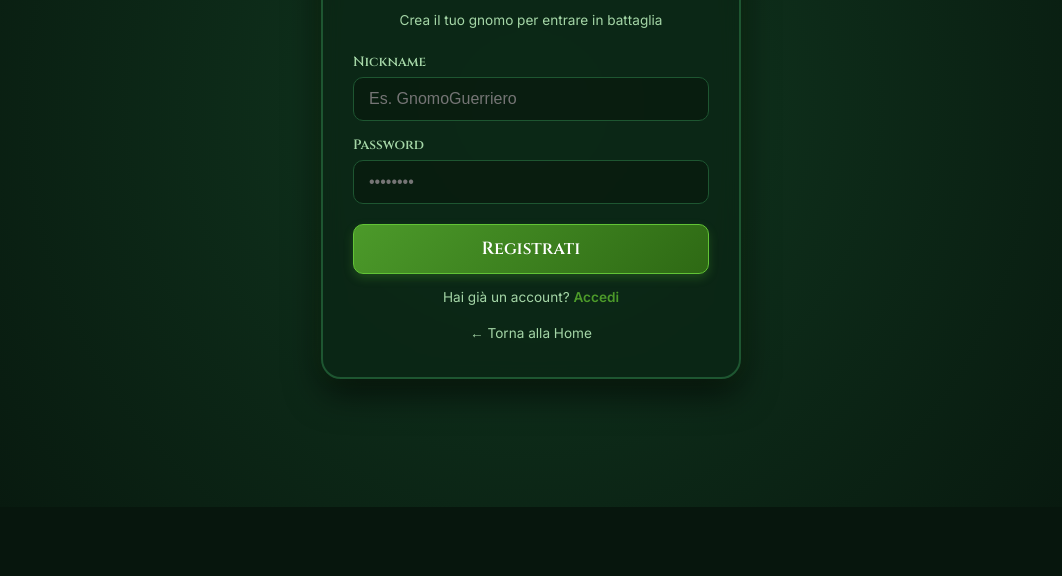
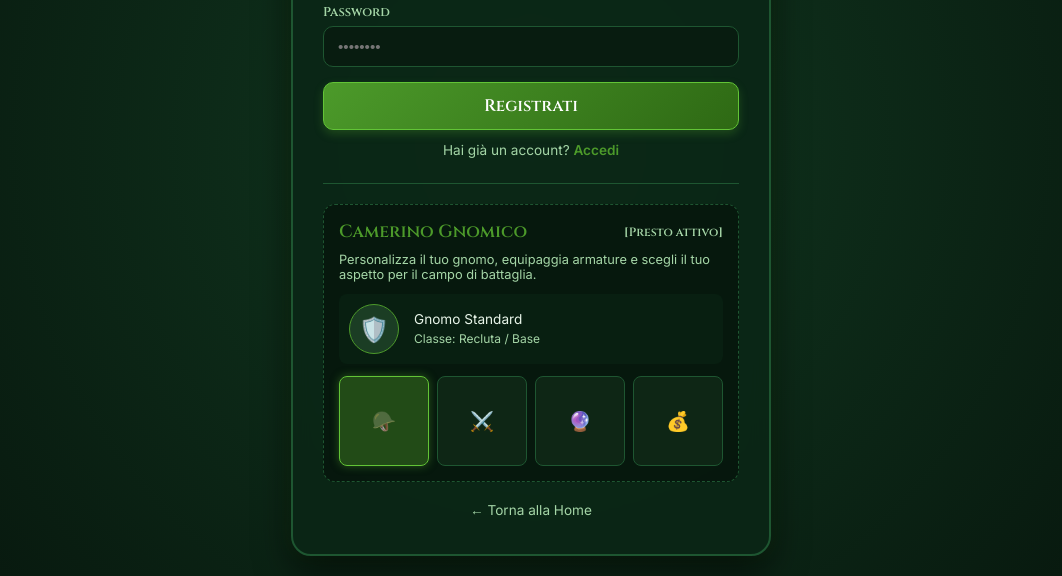
Before and after one commit to Fronteee09/Battaglie-Gnomiche-, a plain HTML site: page account.html in a window 1280 px wide. Shown: the part 293-869 px from the top of the page, without its empty margins (109-1171 px from the left). Before the commit the page ends 800 px from the top, so only its background shows below. Drawn offline with Linux system fonts and the light colour scheme; no server answers.

Commit message:
Update account.html

```diff
--- a/account.html
+++ b/account.html
@@ -3,7 +3,7 @@
 <head>
     <meta charset="UTF-8">
     <meta name="viewport" content="width=device-width, initial-scale=1.0">
-    <title>Account - Battaglie Gnomiche</title>
+    <title>Account e Camerino - Battaglie Gnomiche</title>
     <!-- Favicon -->
     <link rel="icon" type="image/png" href="logobattagliegnomiche.png">
 
@@ -13,7 +13,7 @@
     <style>
         :root {
             --bg-dark: #07160d;
-            --container-bg: rgba(11, 38, 22, 0.85);
+            --container-bg: rgba(11, 38, 22, 0.88);
             --border-green: #1e5631;
             --accent-green: #4c9a2a;
             --accent-hover: #5ab834;
@@ -48,22 +48,22 @@
             border-radius: 20px;
             box-shadow: 0 15px 35px rgba(0, 0, 0, 0.6), 0 0 20px rgba(76, 154, 42, 0.15);
             width: 100%;
-            max-width: 420px;
+            max-width: 480px;
             padding: 35px 30px;
             text-align: center;
         }
 
         .logo {
-            width: 80px;
-            height: 80px;
+            width: 75px;
+            height: 75px;
             object-fit: contain;
-            margin-bottom: 15px;
+            margin-bottom: 10px;
             filter: drop-shadow(0 4px 8px rgba(0, 0, 0, 0.5));
         }
 
         h1 {
             font-family: 'Cinzel', serif;
-            font-size: 1.6rem;
+            font-size: 1.5rem;
             color: var(--text-light);
             margin-bottom: 5px;
         }
@@ -71,7 +71,7 @@
         .subtitle {
             font-size: 0.85rem;
             color: var(--text-muted);
-            margin-bottom: 25px;
+            margin-bottom: 20px;
         }
 
         /* Form e Input */
@@ -82,20 +82,20 @@
 
         label {
             display: block;
-            font-size: 0.85rem;
+            font-size: 0.8rem;
             color: var(--text-muted);
-            margin-bottom: 6px;
+            margin-bottom: 5px;
             font-family: 'Cinzel', serif;
         }
 
         input {
             width: 100%;
-            padding: 12px 15px;
+            padding: 11px 14px;
             background-color: rgba(7, 22, 13, 0.6);
             border: 1px solid var(--border-green);
             border-radius: 10px;
             color: var(--text-light);
-            font-size: 1rem;
+            font-size: 0.95rem;
             outline: none;
             transition: border-color 0.2s;
         }
@@ -109,7 +109,7 @@
             width: 100%;
             padding: 12px;
             font-family: 'Cinzel', serif;
-            font-size: 1.1rem;
+            font-size: 1.05rem;
             font-weight: 600;
             color: #ffffff;
             background: linear-gradient(135deg, #4c9a2a 0%, #2e6914 100%);
@@ -118,7 +118,7 @@
             box-shadow: 0 4px 10px rgba(76, 154, 42, 0.3);
             cursor: pointer;
             transition: all 0.25s ease;
-            margin-top: 20px;
+            margin-top: 15px;
         }
 
         .btn:hover {
@@ -127,7 +127,7 @@
         }
 
         .toggle-text {
-            margin-top: 15px;
+            margin-top: 12px;
             font-size: 0.85rem;
             color: var(--text-muted);
         }
@@ -142,15 +142,11 @@
             text-decoration: underline;
         }
 
-        /* Stato utente loggato / Messaggi */
-        #logged-in-section {
-            display: none;
-        }
-
+        /* Messaggi */
         .msg {
-            margin-top: 15px;
-            font-size: 0.85rem;
-            padding: 10px;
+            margin-top: 12px;
+            font-size: 0.8rem;
+            padding: 8px;
             border-radius: 8px;
             display: none;
         }
@@ -167,6 +163,110 @@
             border: 1px solid var(--success-color);
             color: var(--success-color);
             display: block;
+        }
+
+        /* Divisore */
+        .divider {
+            margin: 25px 0 20px 0;
+            border: none;
+            height: 1px;
+            background-color: var(--border-green);
+        }
+
+        /* SEZIONE CAMERINO (Personaggio) */
+        .dressing-room {
+            text-align: left;
+            background: rgba(5, 15, 9, 0.6);
+            border: 1px dashed var(--border-green);
+            border-radius: 12px;
+            padding: 15px;
+            margin-top: 10px;
+        }
+
+        .dressing-title {
+            font-family: 'Cinzel', serif;
+            font-size: 1.1rem;
+            color: var(--accent-green);
+            margin-bottom: 8px;
+            display: flex;
+            align-items: center;
+            justify-content: space-between;
+        }
+
+        .dressing-desc {
+            font-size: 0.8rem;
+            color: var(--text-muted);
+            margin-bottom: 12px;
+        }
+
+        .character-preview-box {
+            display: flex;
+            align-items: center;
+            gap: 15px;
+            background: rgba(11, 38, 22, 0.5);
+            padding: 10px;
+            border-radius: 8px;
+            margin-bottom: 12px;
+        }
+
+        .avatar-placeholder {
+            width: 50px;
+            height: 50px;
+            background-color: #1b3d24;
+            border: 1px solid var(--accent-green);
+            border-radius: 50%;
+            display: flex;
+            align-items: center;
+            justify-content: center;
+            font-size: 1.5rem;
+        }
+
+        .character-info span {
+            display: block;
+            font-size: 0.85rem;
+            color: var(--text-light);
+        }
+
+        .character-info small {
+            font-size: 0.75rem;
+            color: var(--text-muted);
+        }
+
+        /* Griglia scelta gnomi (anteprima placeholder) */
+        .gnome-grid {
+            display: grid;
+            grid-template-columns: repeat(4, 1fr);
+            gap: 8px;
+            margin-top: 10px;
+        }
+
+        .gnome-slot {
+            aspect-ratio: 1;
+            background: rgba(27, 61, 36, 0.4);
+            border: 1px solid var(--border-green);
+            border-radius: 8px;
+            display: flex;
+            align-items: center;
+            justify-content: center;
+            font-size: 1.2rem;
+            cursor: pointer;
+            transition: all 0.2s;
+        }
+
+        .gnome-slot:hover {
+            border-color: var(--accent-green);
+            background: rgba(76, 154, 42, 0.2);
+            transform: scale(1.05);
+        }
+
+        .gnome-slot.selected {
+            border-color: #62c436;
+            background: rgba(76, 154, 42, 0.4);
+            box-shadow: 0 0 8px rgba(76, 154, 42, 0.5);
+        }
+
+        #logged-in-controls {
+            display: none;
         }
 
         .back-link {
@@ -187,7 +287,7 @@
     <div class="main-container">
         <img src="logobattagliegnomiche.png" alt="Logo" class="logo">
 
-        <!-- SEZIONE FORM (Login / Registrazione) -->
+        <!-- SEZIONE AUTH (Login / Registrazione) -->
         <div id="auth-section">
             <h1 id="form-title">Registrazione</h1>
             <p class="subtitle" id="form-subtitle">Crea il tuo gnomo per entrare in battaglia</p>
@@ -211,25 +311,51 @@
             </div>
         </div>
 
-        <!-- SEZIONE UTENTE LOGGATO (Gestione Account & Avatar) -->
-        <div id="logged-in-section">
-            <h1>Il tuo Gnomo</h1>
+        <!-- SEZIONE UTENTE LOGGATO (Gestione Profilo Base) -->
+        <div id="logged-in-controls" style="display: none;">
+            <h1>Area Personale</h1>
             <p class="subtitle">Bentornato, <span id="display-username" style="color: var(--accent-green); font-weight: bold;"></span>!</p>
-
             <div id="logged-alert" class="msg"></div>
 
             <div class="form-group">
-                <label for="new-avatar">URL Avatar / Immagine</label>
-                <input type="text" id="new-avatar" placeholder="https://esempio.com/avatar.png">
+                <label for="new-avatar">URL Avatar Personalizzato</label>
+                <input type="text" id="new-avatar" placeholder="https://esempio.com/tuo-avatar.png">
             </div>
-            <button type="button" class="btn" id="save-profile-btn">Salva Profilo</button>
-            <button type="button" class="btn" id="logout-btn" style="background: linear-gradient(135deg, #8b0000 0%, #4a0000 100%); border-color: #b22222; margin-top: 10px;">Esci</button>
+            <button type="button" class="btn" id="save-profile-btn" style="margin-top: 5px;">Salva Avatar</button>
+            <button type="button" class="btn" id="logout-btn" style="background: linear-gradient(135deg, #8b0000 0%, #4a0000 100%); border-color: #b22222; margin-top: 8px;">Esci dall'Account</button>
+        </div>
+
+        <hr class="divider">
+
+        <!-- SEZIONE CAMERINO (Scelta Personaggio) -->
+        <div class="dressing-room">
+            <div class="dressing-title">
+                <span>Camerino Gnomico</span>
+                <span style="font-size: 0.75rem; color: var(--text-muted);">[Presto attivo]</span>
+            </div>
+            <p class="dressing-desc">Personalizza il tuo gnomo, equipaggia armature e scegli il tuo aspetto per il campo di battaglia.</p>
+
+            <div class="character-preview-box">
+                <div class="avatar-placeholder">🛡️</div>
+                <div class="character-info" style="text-align: left;">
+                    <span id="preview-name">Gnomo Standard</span>
+                    <small>Classe: Recluta / Base</small>
+                </div>
+            </div>
+
+            <!-- Griglia futura per la selezione dei personaggi/skin -->
+            <div class="gnome-grid">
+                <div class="gnome-slot selected" title="Gnomo Base">🪖</div>
+                <div class="gnome-slot" title="Gnomo Guerriero">⚔️</div>
+                <div class="gnome-slot" title="Gnomo Mago">🔮</div>
+                <div class="gnome-slot" title="Gnomo Mercante">💰</div>
+            </div>
         </div>
 
         <a href="index.html" class="back-link">&larr; Torna alla Home</a>
     </div>
 
-    <!-- Script JavaScript con Firebase -->
+    <!-- Script JavaScript Firebase -->
     <script type="module">
         import { initializeApp } from "https://www.gstatic.com/firebasejs/10.8.0/firebase-app.js";
         import {
@@ -244,11 +370,9 @@
             doc,
             setDoc,
             getDoc,
-            updateFromServer,
             updateDoc
         } from "https://www.gstatic.com/firebasejs/10.8.0/firebase-firestore.js";
 
-        // Configurazione Firebase dal tuo progetto
         const firebaseConfig = {
             apiKey: "AIzaSyBJHChFOVuJBIjtG4y4HxNSrMJqSgiTvo0",
             authDomain: "battaglie-gnomiche.firebaseapp.com",
@@ -263,9 +387,8 @@
         const auth = getAuth(app);
         const db = getFirestore(app);
 
-        // Elementi DOM
         const authSection = document.getElementById("auth-section");
-        const loggedInSection = document.getElementById("logged-in-section");
+        const loggedInControls = document.getElementById("logged-in-controls");
         const authForm = document.getElementById("auth-form");
         const formTitle = document.getElementById("form-title");
         const formSubtitle = document.getElementById("form-subtitle");
@@ -275,23 +398,20 @@
         const alertBox = document.getElementById("alert-box");
         const loggedAlert = document.getElementById("logged-alert");
         const displayUsername = document.getElementById("display-username");
+        const previewName = document.getElementById("preview-name");
         const newAvatarInput = document.getElementById("new-avatar");
         const saveProfileBtn = document.getElementById("save-profile-btn");
         const logoutBtn = document.getElementById("logout-btn");
 
         let isLoginMode = false;
 
-        // Funzione per mostrare errori o successi
         function showAlert(message, type = "error", isLoggedArea = false) {
             const box = isLoggedArea ? loggedAlert : alertBox;
             box.textContent = message;
             box.className = `msg ${type}`;
-            setTimeout(() => {
-                box.className = "msg";
-            }, 4000);
+            setTimeout(() => { box.className = "msg"; }, 4000);
         }
 
-        // Cambia tra Registrazione e Accesso
         switchMode.addEventListener("click", (e) => {
             e.preventDefault();
             isLoginMode = !isLoginMode;
@@ -306,31 +426,23 @@
                 submitBtn.textContent = "Registrati";
                 toggleContainer.innerHTML = 'Hai già un account? <a href="#" id="switch-mode">Accedi</a>';
             }
-            // Riattacca l'evento al nuovo link generato dinamicamente
             document.getElementById("switch-mode").addEventListener("click", arguments.callee);
         });
 
-        // Gestione Invio Form (Registrazione / Login)
         authForm.addEventListener("submit", async (e) => {
             e.preventDefault();
             const nickname = document.getElementById("nickname").value.trim();
             const password = document.getElementById("password").value;
-
-            // Trasformiamo il nickname in email univoca per Firebase Auth
-            // Sostituiamo gli spazi con underscore per evitare errori
             const formattedNickname = nickname.toLowerCase().replace(/\s+/g, '_');
             const fakeEmail = `${formattedNickname}@battagliegnomiche.local`;
 
             try {
                 if (isLoginMode) {
-                    // Login
                     await signInWithEmailAndPassword(auth, fakeEmail, password);
                 } else {
-                    // Registrazione
                     const userCredential = await createUserWithEmailAndPassword(auth, fakeEmail, password);
                     const user = userCredential.user;
 
-                    // Creazione del documento utente su Firestore
                     await setDoc(doc(db, "users", user.uid), {
                         username: nickname,
                         avatarUrl: "",
@@ -343,67 +455,66 @@
                 console.error(error);
                 let errorMsg = "Errore durante l'operazione.";
                 if (error.code === 'auth/email-already-in-use') errorMsg = "Questo nickname è già occupato!";
-                if (error.code === 'auth/invalid-credential' || error.code === 'auth/wrong-password' || error.code === 'auth/user-not-found') errorMsg = "Nickname o password errati.";
+                if (error.code === 'auth/invalid-credential' || error.code === 'auth/wrong-password') errorMsg = "Nickname o password errati.";
                 if (error.code === 'auth/weak-password') errorMsg = "La password deve essere di almeno 6 caratteri.";
                 showAlert(errorMsg, "error");
             }
         });
 
-        // Monitoraggio dello stato di autenticazione (Login/Logout automatico)
         onAuthStateChanged(auth, async (user) => {
             if (user) {
-                // Utente loggato: recuperiamo i dati da Firestore
                 authSection.style.display = "none";
-                loggedInSection.style.display = "block";
+                loggedInControls.style.display = "block";
 
                 try {
-                    const userDocRef = doc(db, "users", user.uid);
-                    const userDoc = await getDoc(userDocRef);
+                    const userDoc = await getDoc(doc(db, "users", user.uid));
                     if (userDoc.exists()) {
                         const userData = userDoc.data();
-
-                        // Controllo se l'utente è bannato
                         if (userData.isBanned) {
                             alert("Il tuo account è stato bannato.");
                             await signOut(auth);
                             return;
                         }
-
                         displayUsername.textContent = userData.username;
+                        previewName.textContent = userData.username;
                         newAvatarInput.value = userData.avatarUrl || "";
                     }
                 } catch (err) {
-                    console.error("Errore nel recupero dati utente:", err);
+                    console.error("Errore recupero utente:", err);
                 }
             } else {
-                // Utente non loggato
                 authSection.style.display = "block";
-                loggedInSection.style.display = "none";
+                loggedInControls.style.display = "none";
+                previewName.textContent = "Gnomo Standard";
             }
         });
 
-        // Salvataggio Profilo (Avatar)
         saveProfileBtn.addEventListener("click", async () => {
             const user = auth.currentUser;
             if (!user) return;
 
-            const newAvatar = newAvatarInput.value.trim();
-
             try {
                 const userDocRef = doc(db, "users", user.uid);
                 await updateDoc(userDocRef, {
-                    avatarUrl: newAvatar
+                    avatarUrl: newAvatarInput.value.trim()
                 });
-                showAlert("Profilo aggiornato con successo!", "success", true);
+                showAlert("Avatar aggiornato con successo!", "success", true);
             } catch (err) {
                 console.error(err);
                 showAlert("Errore durante il salvataggio.", "error", true);
             }
         });
 
-        // Tasto Logout
         logoutBtn.addEventListener("click", () => {
             signOut(auth);
+        });
+
+        // Interattività visiva temporanea per la griglia del camerino
+        document.querySelectorAll('.gnome-slot').forEach(slot => {
+            slot.addEventListener('click', () => {
+                document.querySelectorAll('.gnome-slot').forEach(s => s.classList.remove('selected'));
+                slot.classList.add('selected');
+            });
         });
     </script>
 </body>
```
